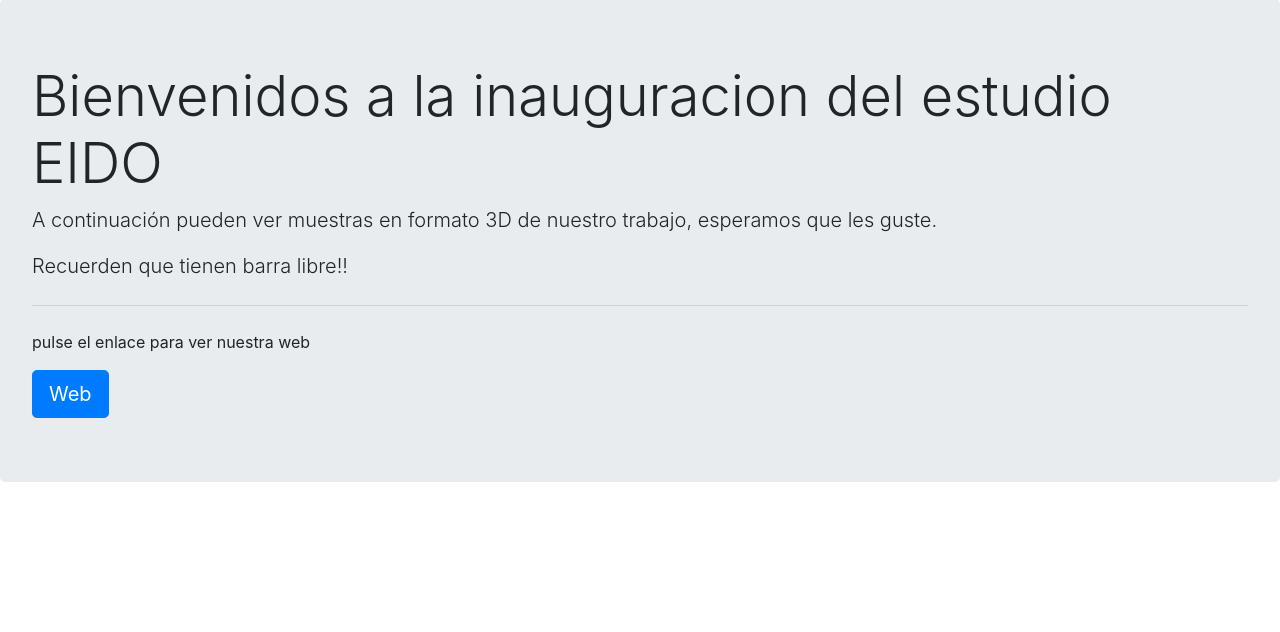
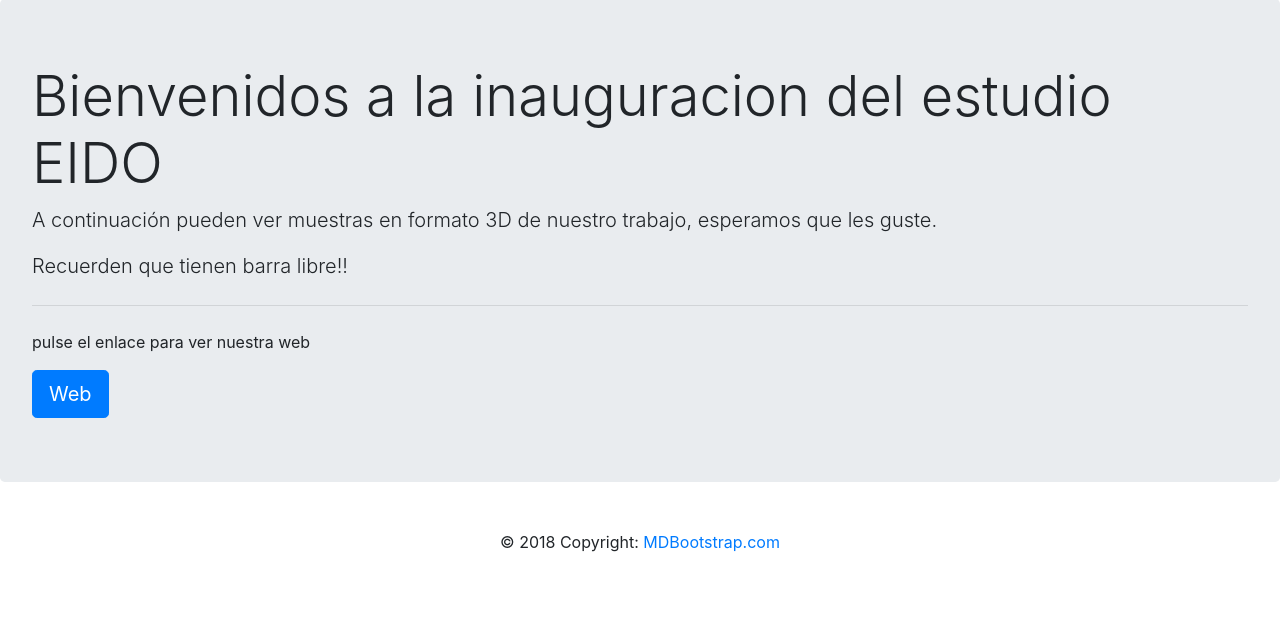
Before and after one commit to carlosgh89/eido, a Flask app: page / in a window 1280 px wide. Shown: the part 57-689 px from the top of the page. Run offline with Flask 2, Linux system fonts and the light colour scheme; some libraries are stand-ins or nearby versions.

Commit message:
Update index.html

```diff
--- a/templates/index.html
+++ b/templates/index.html
@@ -37,4 +37,16 @@
 
 
   </body>
+
+  <!-- Footer -->
+<footer class="page-footer font-small blue">
+
+  <!-- Copyright -->
+  <div class="footer-copyright text-center py-3">© 2018 Copyright:
+    <a href="https://mdbootstrap.com/education/bootstrap/"> MDBootstrap.com</a>
+  </div>
+  <!-- Copyright -->
+
+</footer>
+<!-- Footer -->
 </html>
```
